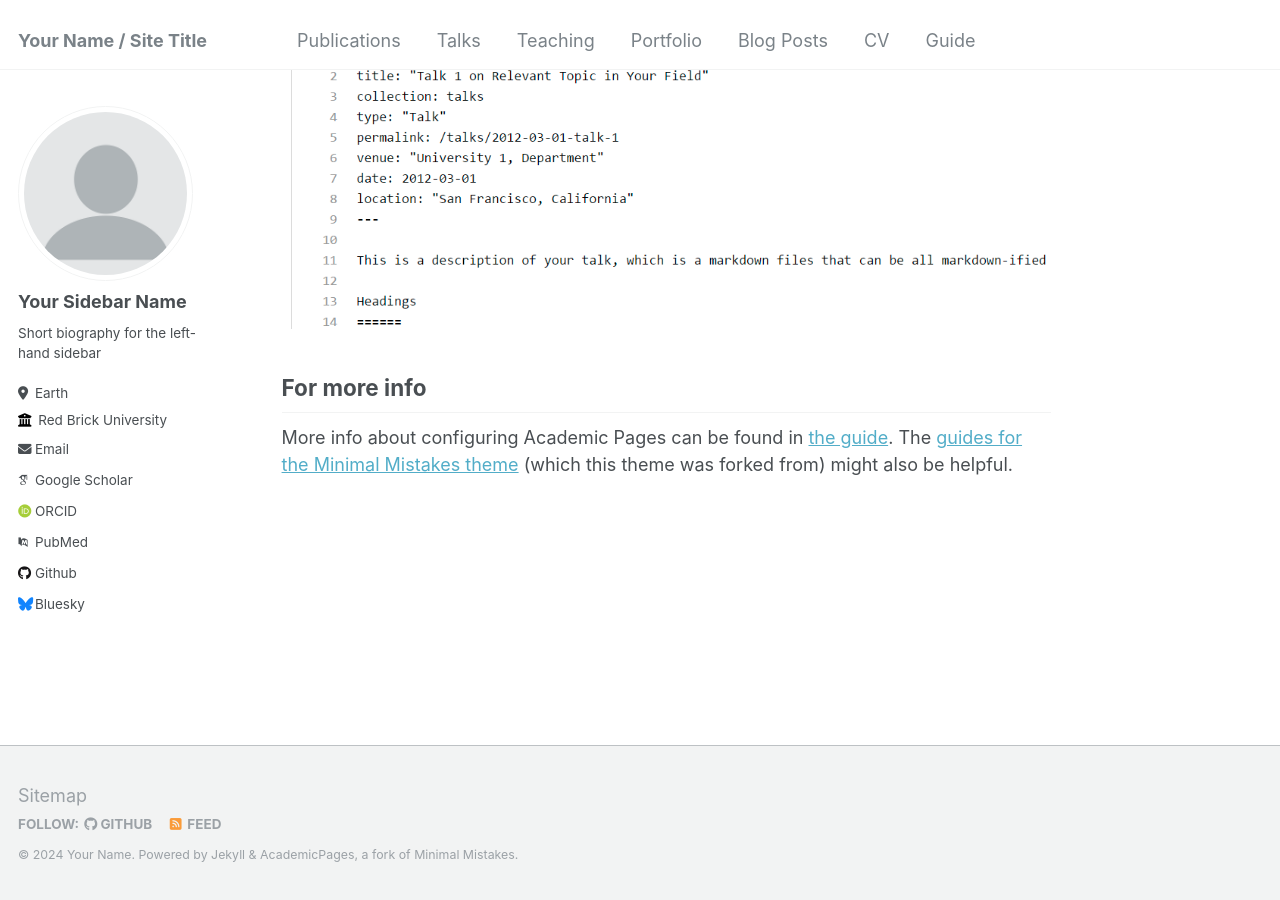
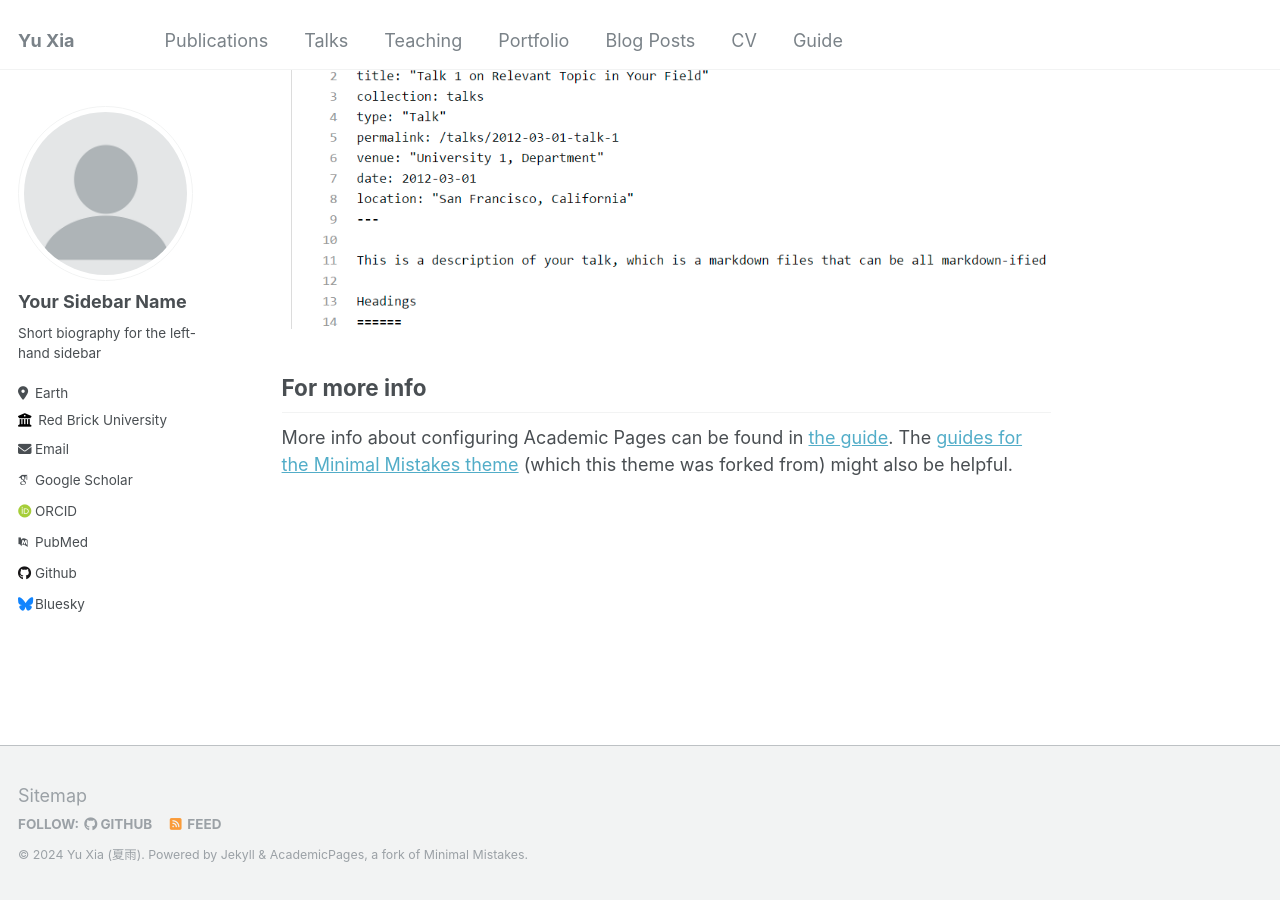
Before and after one commit to YuXia-SR/yuxia-sr.github.io, a Jekyll site: the page built from _pages/about.md, in a window 1280 px wide and 900 px high, scrolled down 2660 px. Built offline with Jekyll 4.4.1, drawn with Linux system fonts in a browser that asks for light colours; some web fonts are replaced.

Commit message:
check link

```diff
--- a/_config.yml
+++ b/_config.yml
@@ -8,13 +8,13 @@
 
 # Basic Site Settings
 locale                   : "en-US"
-title                    : "Your Name / Site Title"
+title                    : "Yu Xia"
 title_separator          : "-"
-name                     : &name "Your Name"
-description              : &description "personal description"
-url                      : https://academicpages.github.io # the base hostname & protocol for your site e.g. "https://mmistakes.github.io"
+name                     : &name "Yu Xia (夏雨)"
+description              : &description "Machine Learning Engineer @ Bain & Company, Inc."
+url                      : https://yuxia-sr.github.io # the base hostname & protocol for your site e.g. "https://mmistakes.github.io"
 baseurl                  : "" # the subpath of your site, e.g. "/blog"
-repository               : "academicpages/academicpages.github.io"
+repository               : "YuXia-SR/YuXia-SR.github.io"
 
 # Site Author - The following control what appear as part of the author content on the side bar.
 #               If a field is blank the icon and link will not appear, otherwise it will be shown.
```
